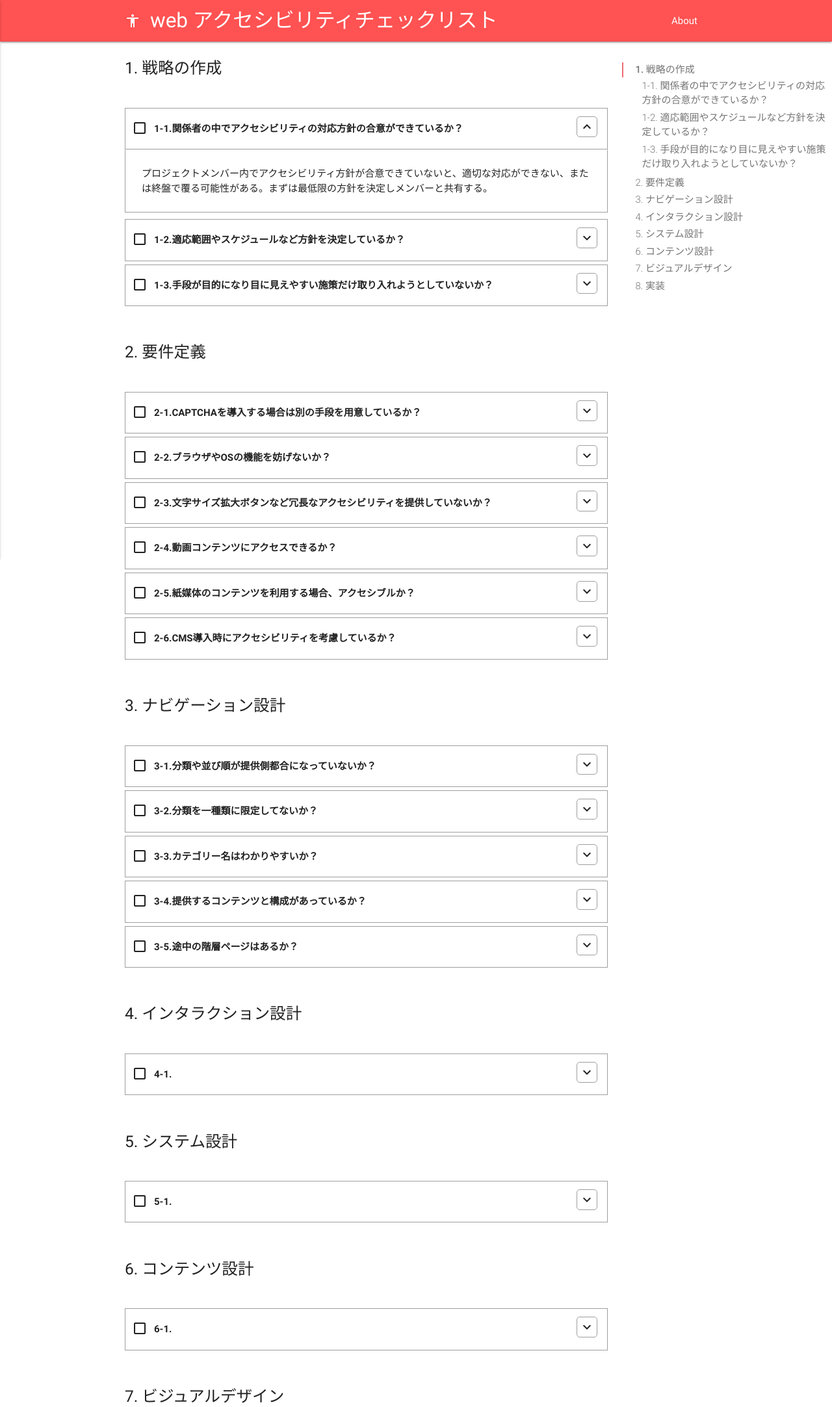
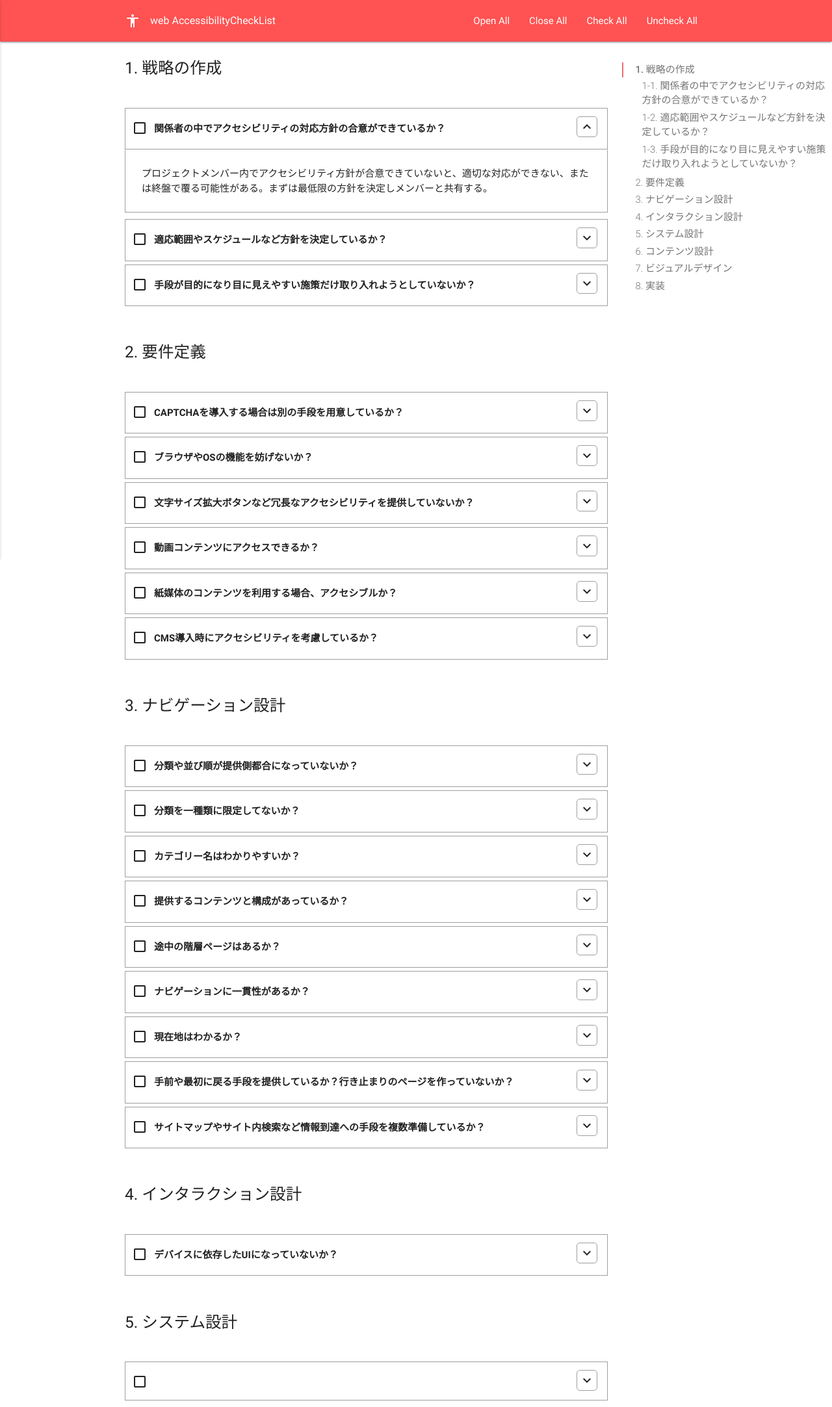
Before and after one commit to AccessibilityCheckList/AccessibilityCheckList.github.io, a plain HTML site: page index.html in a window 1280 px wide. Shown: the top 2165 px of the page at 65% size. Drawn offline with nearby package versions, Linux system fonts and the light colour scheme.

Commit message:
add button in header

```diff
--- a/index.css
+++ b/index.css
@@ -1,5 +1,8 @@
 .pined {
     position: fixed !important;
+}
+.brand-logo {
+    font-size: 16px !important;
 }
 .top {
     margin: 0;
@@ -59,3 +62,17 @@
     border-collapse: collapse;
     margin-bottom: 10px;
 }
+
+.controller {
+    position: fixed;
+    display: flex;
+
+}
+.controller a {
+    display: inline-block;
+    padding: 5px;
+    border: 1px solid #9E9E9E;
+    color: #9E9E9E;
+    border-radius: 5px;
+    cursor: pointer;
+}
--- a/index.html
+++ b/index.html
@@ -13,20 +13,28 @@
 
 <body>
     <main id="main">
+        <div class="navbar-fixed">
             <nav class="red accent-2">
                 <div class="nav-wrapper">
                     <div class="container">
-                    <a class="brand-logo"><i class="material-icons">accessibility</i>web アクセシビリティチェックリスト</a>
+                        <a class="brand-logo"><i class="material-icons">accessibility</i>web AccessibilityCheckList</a>
                         <a data-activates="mobile-demo" class="button-collapse"><i class="material-icons">menu</i></a>
-                    <ul class="right hide-on-med-and-down">
-                        <li><a href="about.html">About</a></li>
+                        <ul id="nav-mobile" class="right hide-on-med-and-down">
+                            <li><a v-on:click="openAll">Open All</a></li>
+                            <li><a v-on:click="closeAll">Close All</a></li>
+                            <li><a v-on:click="checkAll">Check All</a></li>
+                            <li><a v-on:click="uncheckAll">Uncheck All</a></li>
                         </ul>
                         <ul class="side-nav" id="mobile-demo">
-                        <li><a href="about.html">About</a></li>
+                            <li><a v-on:click="openAll">Open All</a></li>
+                            <li><a v-on:click="closeAll">Close All</a></li>
+                            <li><a v-on:click="checkAll">Check All</a></li>
+                            <li><a v-on:click="uncheckAll">Uncheck All</a></li>
                         </ul>
                     </div>
                 </div>
             </nav>
+        </div>
         <div class="container">
             <div class="row">
                 <div class="col s12 m9 l10">
@@ -45,7 +53,7 @@
                                                 <div class="checkbox checkbox-off" v-on:click="b.isChecked = !b.isChecked"> <i class="material-icons">check_box_outline_blank</i> </div>
                                             </template>
                                             <div class="head-title" v-on:click="b.isChecked = !b.isChecked">
-                                                {{ `${i + 1}-${j + 1}.${b.head}` }}
+                                                {{ ` ${b.head}` }}
                                             </div>
                                             <template v-if="b.isOpen">
                                                 <div class="expand" v-on:click="b.isOpen = !b.isOpen"> <i class="material-icons">expand_less</i></div>
--- a/index.js
+++ b/index.js
@@ -1,9 +1,9 @@
 $(document).ready(function () {
   $('.scrollspy').scrollSpy();
+  $(".button-collapse").sideNav();
   $('ul.pined li:first-child ul').css('display', 'block');
 });
 
-$(".button-collapse").sideNav();
 
 
 $(window).scroll(function(){
@@ -123,13 +123,13 @@ const vueapp = new Vue({
           },
           {
             head: 'カテゴリー名はわかりやすいか？',
-            body: '社内用語や曖昧な表現でユーザーが理解しづらいカテゴリー名になっていないか。',
+            body: '社内用語や曖昧な表現でユーザーが理解しづらいカテゴリー名になっていないか考える必要がある。',
             isOpen: false,
             isChecked: false,
           },
           {
             head: '提供するコンテンツと構成があっているか？',
-            body: 'TwitterのタイムラインやPinterestのイメージレイアウトなど目的に沿った構成にすべき。',
+            body: 'TwitterのタイムラインやPinterestのレイアウトなど目的に沿った構成にする必要がある。',
             isOpen: false,
             isChecked: false,
           },
@@ -139,14 +139,49 @@ const vueapp = new Vue({
             isOpen: false,
             isChecked: false,
           },
+          {
+            head: 'ナビゲーションに一貫性があるか？',
+            body: 'ナビゲーションの位置、スタイル、ラベルなど一貫性のあるデザインする必要がある。',
+            isOpen: false,
+            isChecked: false,
+          },
+          {
+            head: '現在地はわかるか？',
+            body: 'ナビゲーションの中で、今自分がどの位置にいるかわかる必要がある',
+            isOpen: false,
+            isChecked: false,
+          },
+          {
+            head: '手前や最初に戻る手段を提供しているか？行き止まりのページを作っていないか？',
+            body: `ユーザーが迷った場合にトップページやカテゴリを手がかりに移動するが、
+            トップページや最初のページへのリンクが見つからない場合に目的を達成できないことがある。
+            また読み終わった後に行き先がわからないと、次のアクションを起こせない。
+            検索結果に対してやり直す手段を提供する必要もある。
+            `,
+            isOpen: false,
+            isChecked: false,
+          },
+          {
+            head: 'サイトマップやサイト内検索など情報到達への手段を複数準備しているか？',
+            body: `
+            ユーザーのニーズやリテラシーは様々で、メインのナビゲーションだけでは
+            必要な情報に到達できない可能性がある。サイトマップ、サイト内検索など
+            情報到達への手段を複数準備する必要がある。
+            `,
+            isOpen: false,
+            isChecked: false,
+          },
         ]
       },
       {
         title: 'インタラクション設計',
         items: [
           {
-            head: '',
-            body: '',
+            head: 'デバイスに依存したUIになっていないか？',
+            body: `
+            マウスでの操作（クリック、マウスオーバーなど）しか想定していない、スワイプしか想定していないなど
+            デバイスに依存したUIではユーザーがアクセスできない可能性がある。
+            `,
             isOpen: false,
             isChecked: false,
           },
@@ -197,5 +232,27 @@ const vueapp = new Vue({
         ]
       },
     ]
+  },
+  methods: {
+    openAll: function(){
+      changeState(this.contents, "isOpen", true)
+    },
+    closeAll: function(){
+      changeState(this.contents, "isOpen", false)
+    },
+    checkAll: function(){
+      changeState(this.contents, "isChecked", true)
+    },
+    uncheckAll: function(){
+      changeState(this.contents, "isChecked", false)
+    },
   }
 })
+
+function changeState(ar, target, bool) {
+    ar.map(function(group, index){
+      group.items.map(function(item, index){
+        item[target] = bool;
+      })
+    })
+}
```
Lines whose indentation alone changed are shown as unchanged.
